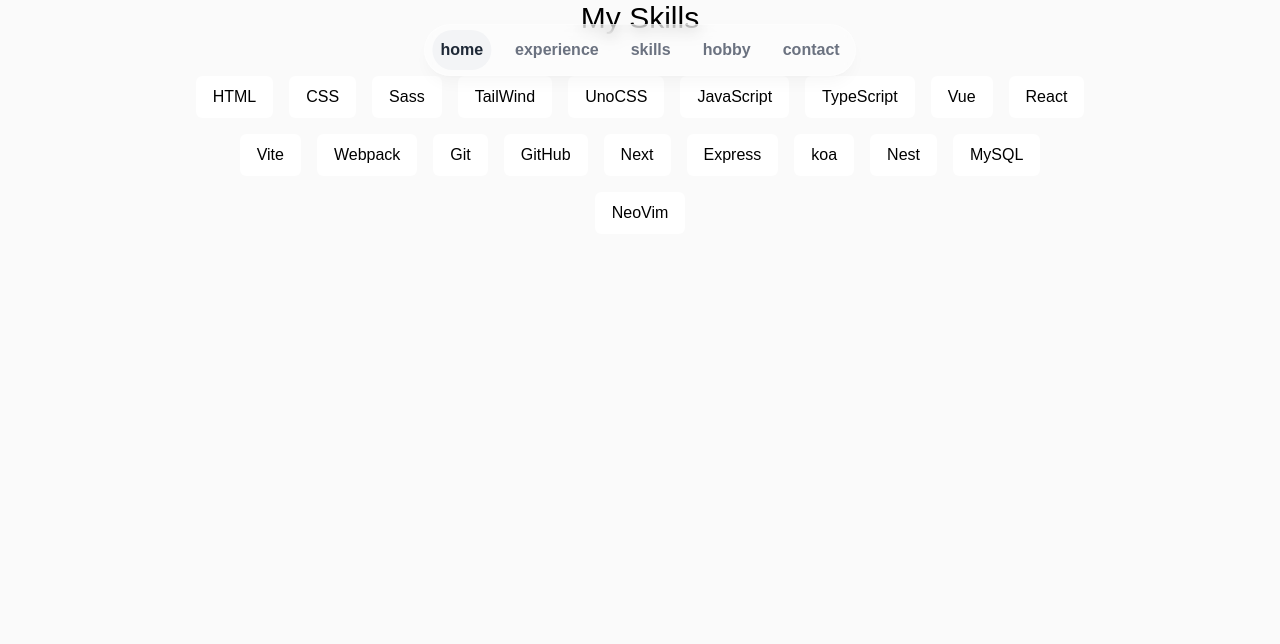
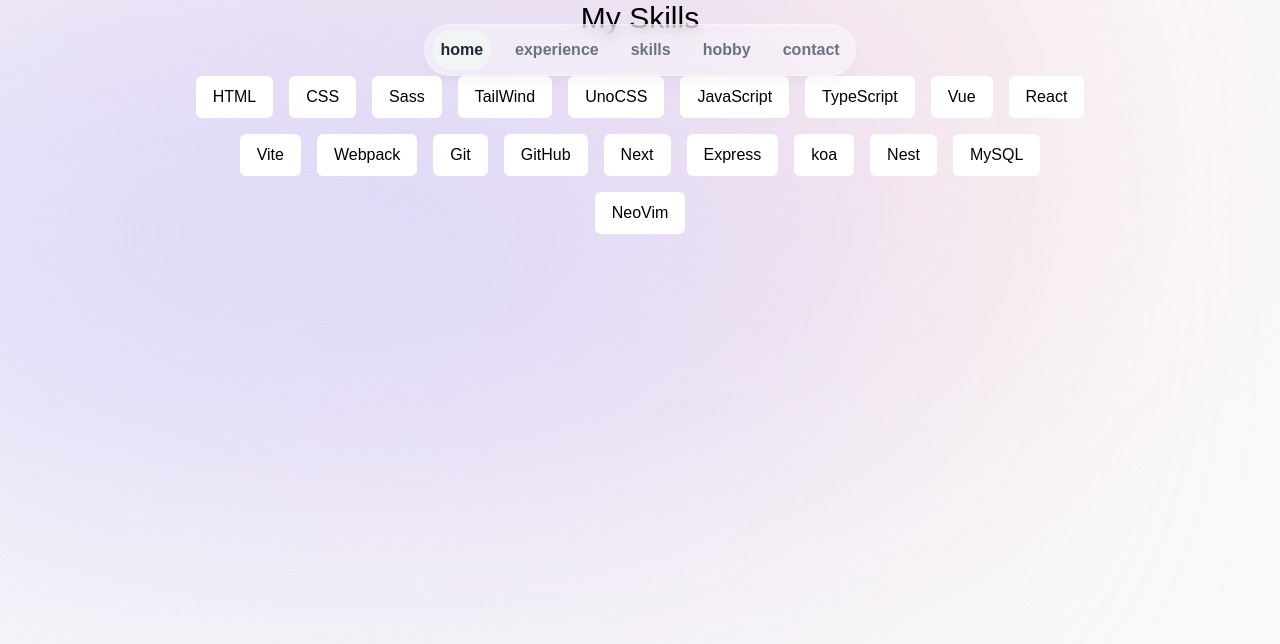
Before and after one commit to imddc/imddc-next-blog, a Next.js app: page / in a window 1280 px wide. Shown: the top 644 px of the page. Built offline with nearby package versions, Linux system fonts and the light colour scheme.

Commit message:
feat(layout): add bg drop

```diff
--- a/app/layout.tsx
+++ b/app/layout.tsx
@@ -1,3 +1,4 @@
+import { clsx } from 'clsx'
 import type { Metadata } from 'next'
 import { Inter } from 'next/font/google'
 import Header from '~/components/header'
@@ -19,7 +20,10 @@
 }>) {
   return (
     <html lang="en" className="scroll-smooth">
-      <body className={inter.className}>
+      <body className={clsx(inter.className, 'relative')}>
+        <div className="bg-[#fbe2e3] absolute top-[-6rem] -z-10 right-[11rem] h-[31.25rem] w-[31.25rem] rounded-full blur-[10rem] sm:w-[68.75rem] "></div>
+        <div className="bg-[#dbd7fb] absolute top-[-1rem] -z-10 left-[-35rem] h-[31.25rem] w-[50rem] rounded-full blur-[10rem] sm:w-[68.75rem] md:left-[-33rem] lg:left-[-28rem] xl:left-[-15rem] 2xl:left-[-5rem]"></div>
+
         <SectionContextProvider>
           <Header />
           {children}
```
